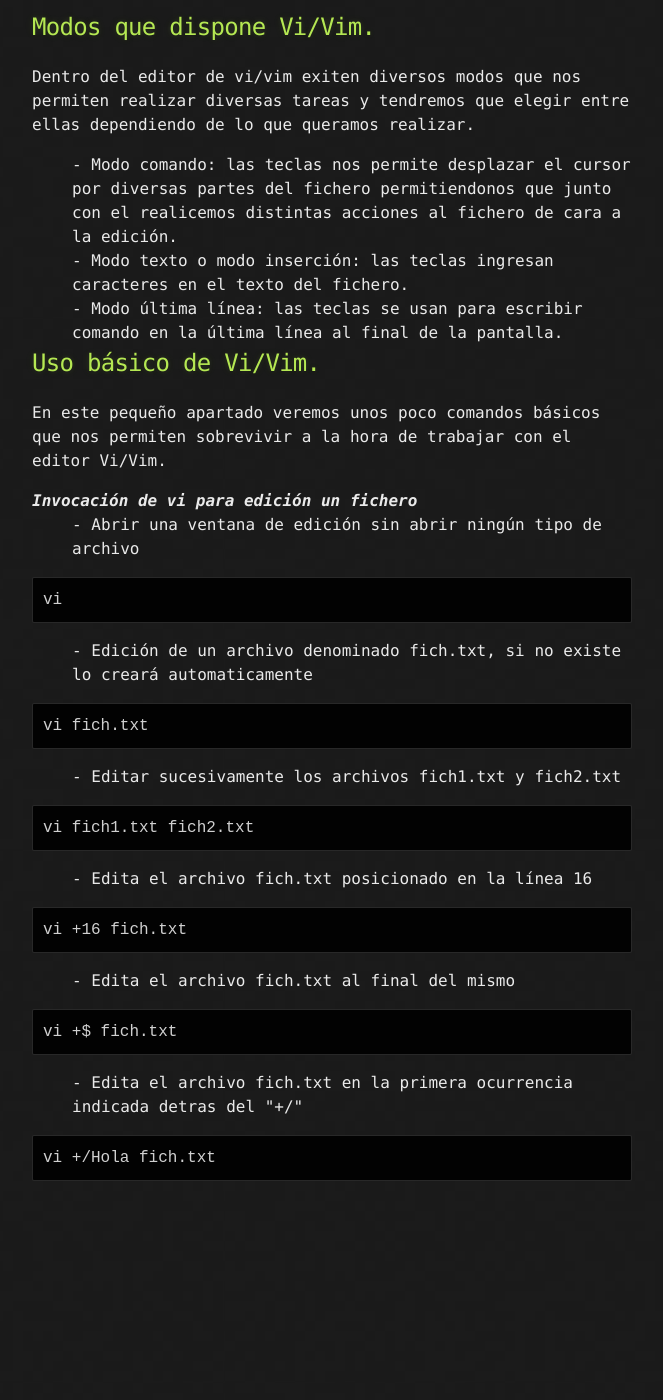
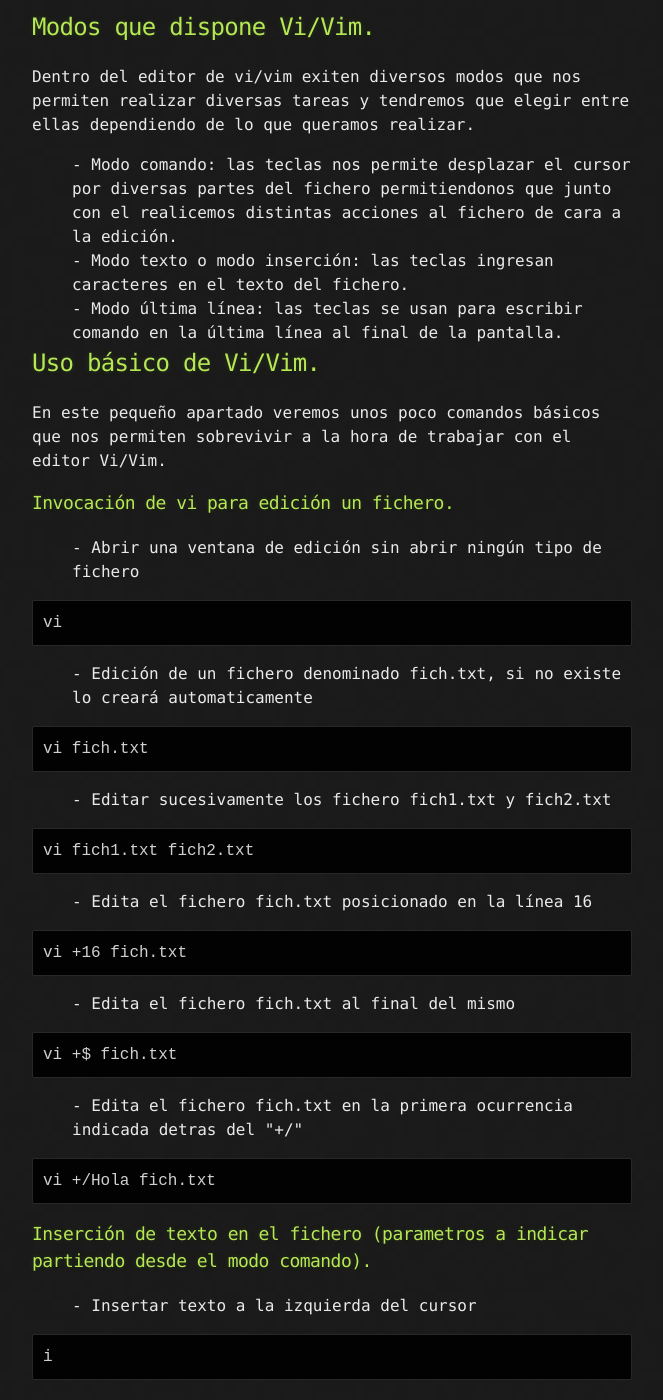
Before and after one commit to juanjoselopezroldan/juanjoselopezroldan.github.io, a Jekyll site: the page built from contenido/vi.md, in a window 1280 px wide and 1400 px high, scrolled down 746 px. Shown: the whole window, without its empty margins (308-971 px from the left). Built offline with Jekyll 4.4.1, drawn with Linux system fonts in a browser that asks for light colours; our own code applies the rules of GitHub Pages for plain Markdown files; before the commit the page ends 1947 px from its top, so only the background shows below that.

Commit message:
Update vi.md

````diff
--- a/contenido/vi.md
+++ b/contenido/vi.md
@@ -15,39 +15,45 @@ Dentro del editor de vi/vim exiten diversos modos que nos permiten realizar dive
 ## [](#header-2)Uso básico de Vi/Vim.
 En este pequeño apartado veremos unos poco comandos básicos que nos permiten sobrevivir a la hora de trabajar con el editor Vi/Vim.
 
-<dt>Invocación de vi para edición un fichero</dt>
-<dd>- Abrir una ventana de edición sin abrir ningún tipo de archivo</dd>
+### [](#header-3)Invocación de vi para edición un fichero.
+<dd>- Abrir una ventana de edición sin abrir ningún tipo de fichero</dd>
 
 ```
 vi
 ```
 
-<dd>- Edición de un archivo denominado fich.txt, si no existe lo creará automaticamente</dd>
+<dd>- Edición de un fichero denominado fich.txt, si no existe lo creará automaticamente</dd>
 
 ```
 vi fich.txt
 ```
 
-<dd>- Editar sucesivamente los archivos fich1.txt y fich2.txt</dd>
+<dd>- Editar sucesivamente los fichero fich1.txt y fich2.txt</dd>
 
 ```
 vi fich1.txt fich2.txt
 ```
 
-<dd>- Edita el archivo fich.txt posicionado en la línea 16</dd>
+<dd>- Edita el fichero fich.txt posicionado en la línea 16</dd>
 
 ```
 vi +16 fich.txt
 ```
 
-<dd>- Edita el archivo fich.txt al final del mismo</dd>
+<dd>- Edita el fichero fich.txt al final del mismo</dd>
 
 ```
 vi +$ fich.txt
 ```
 
-<dd>- Edita el archivo fich.txt en la primera ocurrencia indicada detras del "+/"</dd>
+<dd>- Edita el fichero fich.txt en la primera ocurrencia indicada detras del "+/"</dd>
 
 ```
 vi +/Hola fich.txt
 ```
+
+### [](#header-3)Inserción de texto en el fichero (parametros a indicar partiendo desde el modo comando).
+<dd>- Insertar texto a la izquierda del cursor</dd>
+```
+i
+```
````
